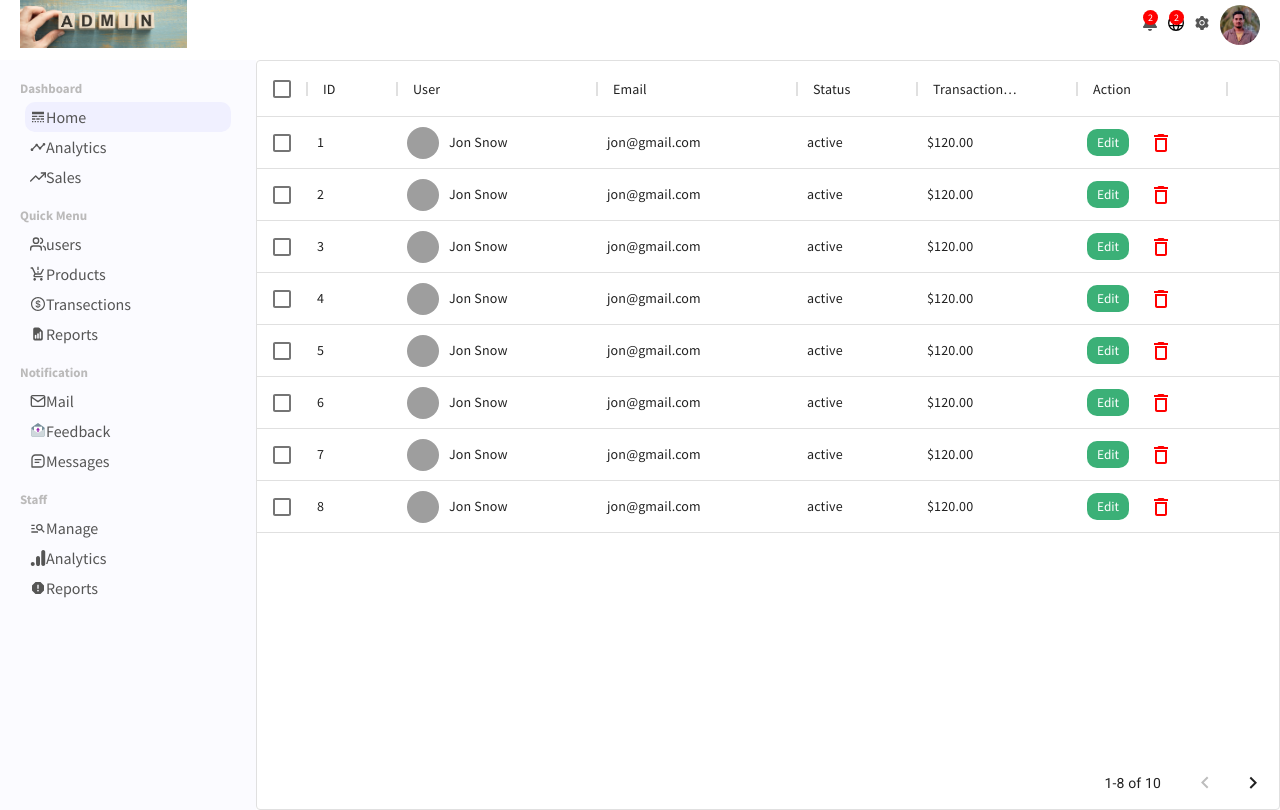
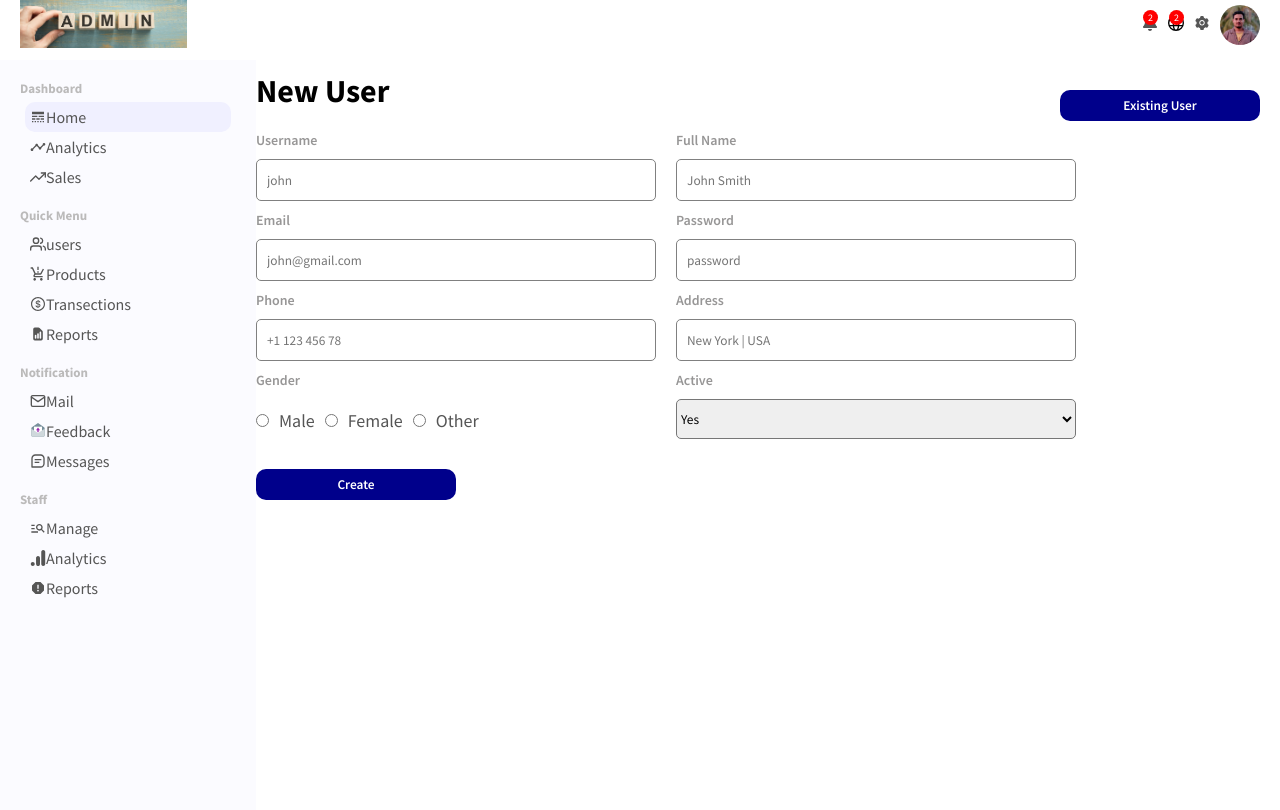
Before and after one commit to anamul01988/admin-dashboard, a React (Create React App) app: page /users in a window 1280 px wide. Built offline with nearby package versions, Linux system fonts and the light colour scheme; grey boxes are pictures that could not be loaded.

Commit message:
updated users

```diff
--- a/src/App.js
+++ b/src/App.js
@@ -21,8 +21,14 @@ function App() {
                 <Route exact path="/">
                    <Home/>
                 </Route>
+                {/* <Route path="/users">
+                   <UserList/>
+                </Route> */}
                 <Route path="/users">
-                   <UserList/>
+                   <NewUser/>
+                </Route>
+                <Route path="/userAll">
+                    <UserList/>
                 </Route>
                 <Route path="/user/:userId">
                    <User/>
--- a/src/pages/newUser/NewUser.jsx
+++ b/src/pages/newUser/NewUser.jsx
@@ -1,9 +1,16 @@
 import "./newUser.css";
+import { Link } from "react-router-dom";
 
 export default function NewUser() {
   return (
     <div className="newUser">
-      <h1 className="newUserTitle">New User</h1>
+      <div className="userTitle">
+          <h1 className="newUserTitle">New User</h1>
+          <Link to={"/userAll/"}>
+            <button className="newUserButton">Existing User</button>
+        </Link>
+        </div>
+      {/* <h1 className="newUserTitle">New User</h1> */}
       <form className="newUserForm">
         <div className="newUserItem">
           <label>Username</label>
@@ -48,6 +55,10 @@ export default function NewUser() {
           </select>
         </div>
         <button className="newUserButton">Create</button>
+        {/* <Link to={"/userAll/"}>
+            <button className="newUserButton">Existiong User</button>
+        </Link> */}
+
       </form>
     </div>
   );
--- a/src/pages/newUser/newUser.css
+++ b/src/pages/newUser/newUser.css
@@ -1,5 +1,11 @@
 .newUser {
   flex: 4;
+}
+.userTitle{
+  display: flex;
+  justify-content: space-between;
+  align-items: center;
+  margin-right: 20px;
 }
 
 .newUserForm {
--- a/src/pages/userList/UserList.jsx
+++ b/src/pages/userList/UserList.jsx
@@ -45,6 +45,7 @@ export default function UserList() {
       renderCell: (params) => {
         return (
           <>
+            {/* <Link to={"/user/" + params.row.id}> */}
             <Link to={"/user/" + params.row.id}>
               <button className="userListEdit">Edit</button>
             </Link>
```
